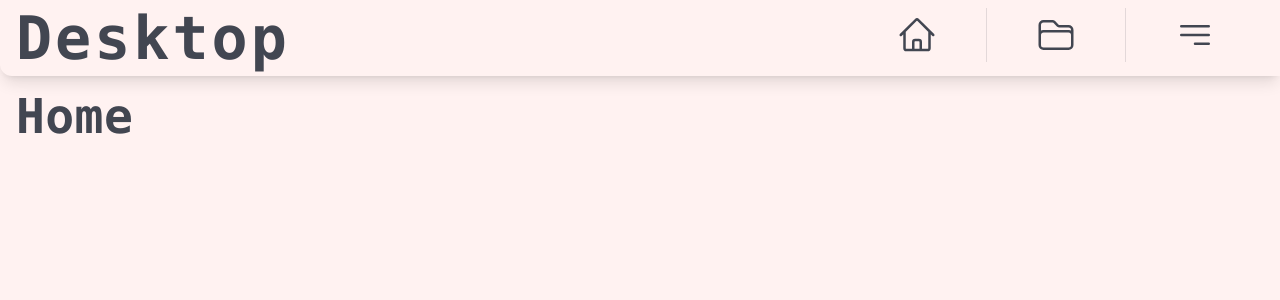
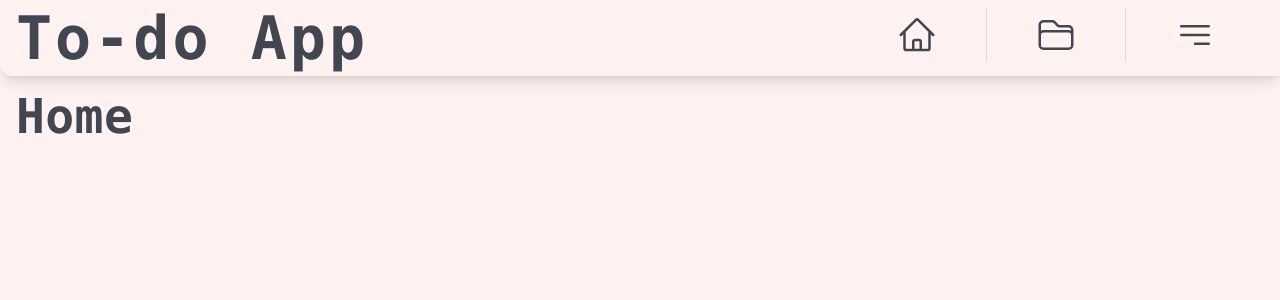
Before and after one commit to TechFishe/Todo-App, a SvelteKit app: page / in a window 1280 px wide. Shown: the top 300 px of the page. Built offline with nearby package versions, Linux system fonts and the light colour scheme.

Commit message:
Update +layout.svelte

```diff
--- a/src/routes/+layout.svelte
+++ b/src/routes/+layout.svelte
@@ -8,7 +8,7 @@
 <header
 	class:max-sm:rounded-br-xl={!menuOpen}
 	class="px-4 py-2 shadow-lg sm:flex sm:w-screen sm:rounded-bl-xl">
-	<h1 class="w-2/3 text-6xl font-extrabold tracking-wider antialiased max-sm:hidden">Desktop</h1>
+	<h1 class="w-2/3 text-6xl font-extrabold tracking-wider antialiased max-sm:hidden">To-do App</h1>
 	<nav class="sm:w-1/3">
 		<section class="flex items-center divide-x-[1px] divide-[#424651]/[0.15]">
 			<div>
```
